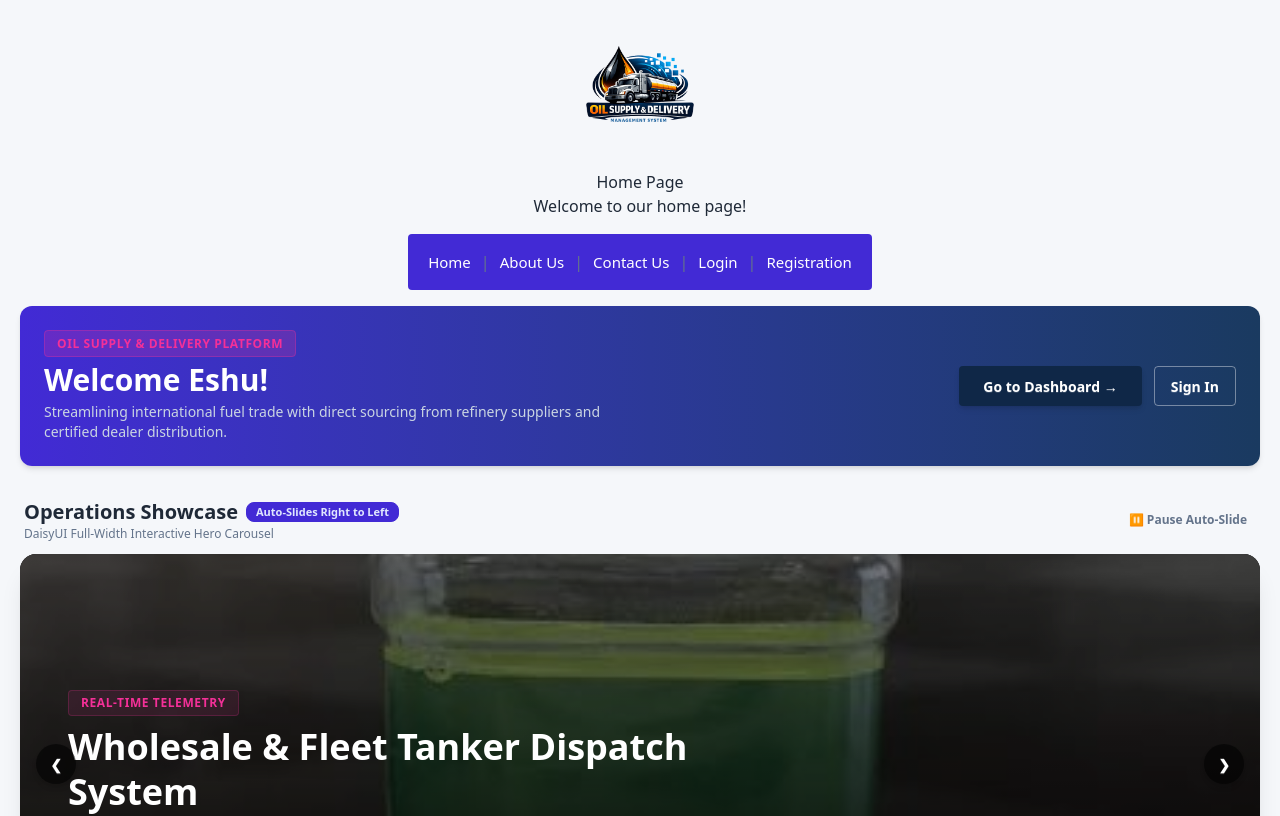
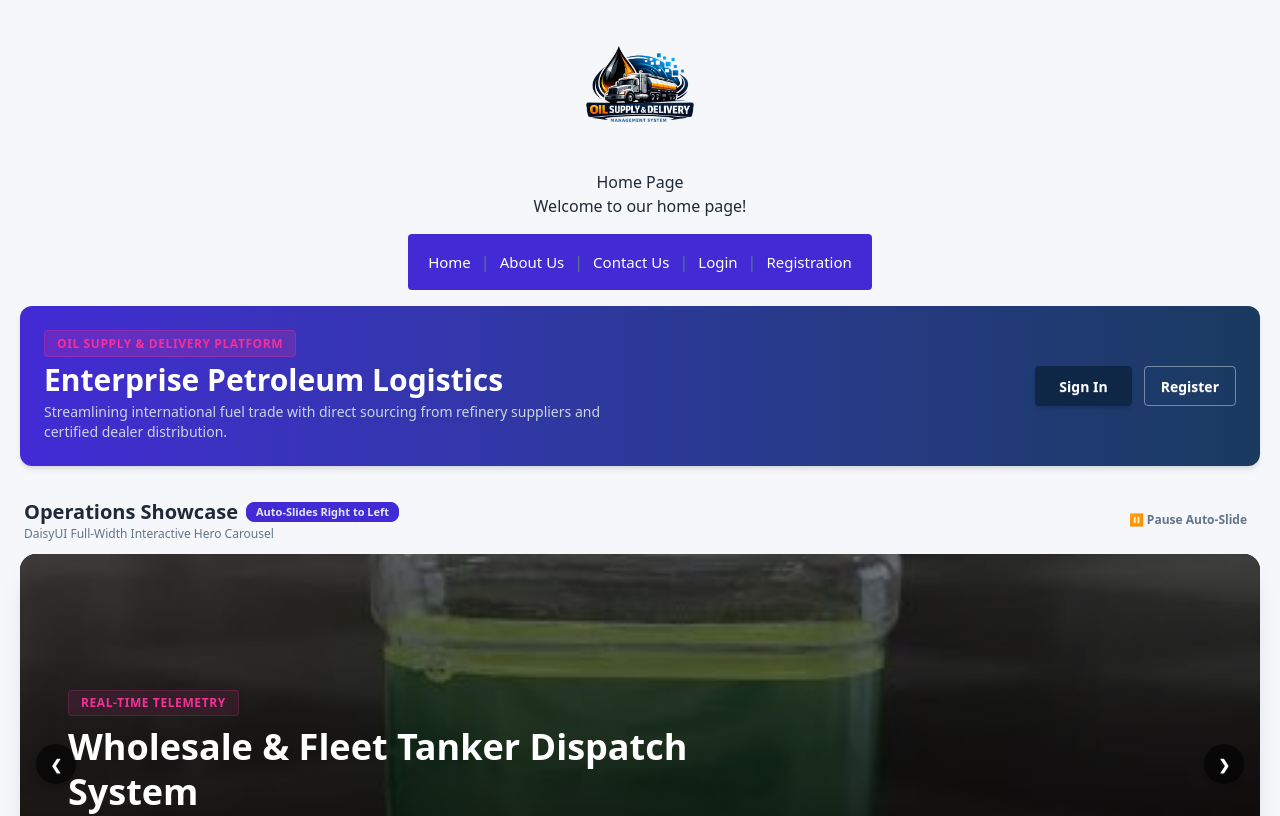
Before and after one commit to MirEashanZaman/Oil-Supply-Delivery-Management-System-Frontend, a Next.js app: page / in a window 1280 px wide. Shown: the top 816 px of the page. Built offline with nearby package versions, Linux system fonts and the light colour scheme; no server answers.

Commit message:
Hide Sign In button and dynamically greet logged-in user in homepage welcome banner

```diff
--- a/app/page.tsx
+++ b/app/page.tsx
@@ -60,6 +60,24 @@ export default function Home() {
     const scrollContainerRef = useRef<HTMLDivElement>(null);
     const [products, setProducts] = useState<CarouselProduct[]>([]);
     const [loadingProducts, setLoadingProducts] = useState(true);
+    const [user, setUser] = useState<{ userName?: string; email?: string; title?: string } | null>(null);
+
+    useEffect(() => {
+        const stored = localStorage.getItem("user");
+        if (stored) {
+            try {
+                setUser(JSON.parse(stored));
+            } catch (err) {
+                console.error("Failed to parse user session:", err);
+            }
+        }
+    }, []);
+
+    const handleLogout = () => {
+        localStorage.removeItem("user");
+        setUser(null);
+        window.location.reload();
+    };
 
     useEffect(() => {
         const fetchHomeProducts = async () => {
@@ -124,24 +142,45 @@ export default function Home() {
                     <span className="text-xs uppercase font-extrabold tracking-wider bg-secondary/20 text-secondary px-3 py-1 rounded border border-secondary/30">
                         Oil Supply & Delivery Platform
                     </span>
-                    <h1 className="text-2xl md:text-3xl font-extrabold mt-2">Welcome Eshu!</h1>
+                    <h1 className="text-2xl md:text-3xl font-extrabold mt-2">
+                        {user ? `Welcome back, ${user.userName || user.email}!` : "Enterprise Petroleum Logistics"}
+                    </h1>
                     <p className="text-sm text-slate-300 mt-1 max-w-xl">
                         Streamlining international fuel trade with direct sourcing from refinery suppliers and certified dealer distribution.
                     </p>
                 </div>
-                <div className="flex gap-3">
+                <div className="flex gap-3 items-center flex-wrap">
+                    {user ? (
+                        <>
                             <Link
                                 href="/dashboard"
                                 className="btn btn-primary bg-secondary hover:bg-secondary/90 text-dark-slate font-bold border-none shadow-md px-6"
                             >
                                 Go to Dashboard →
                             </Link>
+                            <button
+                                onClick={handleLogout}
+                                className="btn btn-outline text-white border-white/40 hover:bg-white/10 cursor-pointer"
+                            >
+                                Logout
+                            </button>
+                        </>
+                    ) : (
+                        <>
                             <Link
                                 href="/login"
-                        className="btn btn-outline text-white border-white/40 hover:bg-white/10"
+                                className="btn btn-primary bg-secondary hover:bg-secondary/90 text-dark-slate font-bold border-none shadow-md px-6"
                             >
                                 Sign In
                             </Link>
+                            <Link
+                                href="/registration"
+                                className="btn btn-outline text-white border-white/40 hover:bg-white/10"
+                            >
+                                Register
+                            </Link>
+                        </>
+                    )}
                 </div>
             </div>
 
```
Lines whose indentation alone changed are shown as unchanged.
